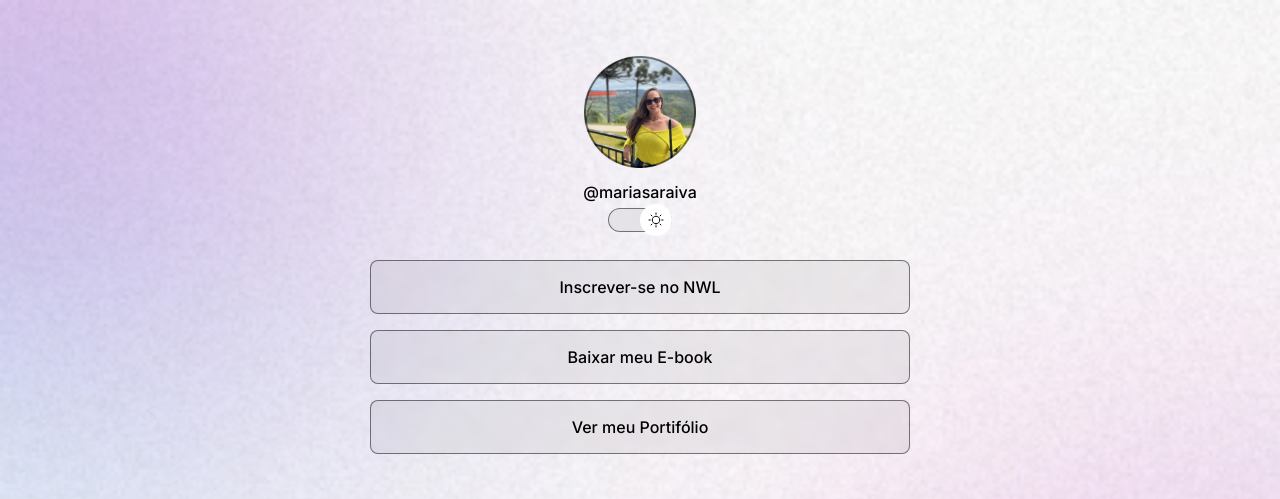
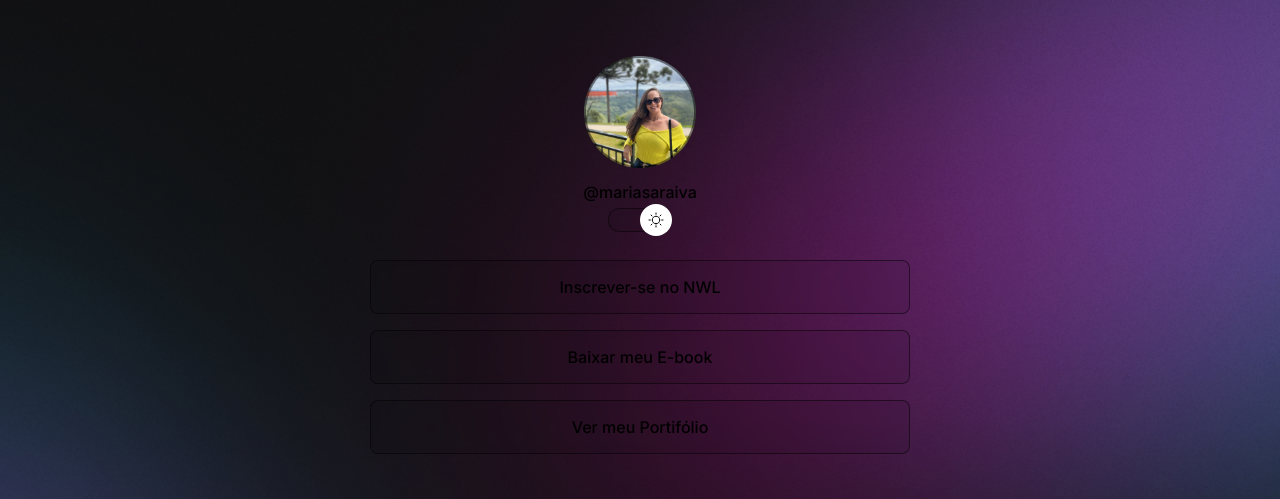
Before and after one commit to MariaAires-TI/portifolio, a plain HTML site: page index.html in a window 1280 px wide. Shown: the top 499 px of the page. Drawn offline with nearby package versions, Linux system fonts and the light colour scheme.

Commit message:
change background based on media queries

```diff
--- a/style.css
+++ b/style.css
@@ -10,7 +10,7 @@
     --bg-url: url(./bg-mobile.jpg) ;
     --border-color: rgba(255, 255, 255, 0.5);
     --bg-button-color: rgba(255, 255, 255, 0.10);
-    --switch-bg-url: url(./MoonStars.svg)
+    --switch-bg-url: url(./MoonStars.svg);
 }
 
 .light {
@@ -20,11 +20,9 @@
     --border-color: rgba(0, 0, 0, 0.5);
      /* surface-color */
     --bg-button-color: rgba(0, 0, 0, 0.05);
-    --switch-bg-url: url(./Sun.svg)
-
+    --switch-bg-url: url(./Sun.svg);
 
 }
-
 
 
 body * {
@@ -40,6 +38,7 @@ body {
 
     /* background: img, repeat, position, size */
     background: var(--bg-url)  no-repeat top center/cover;
+    height: 100vh;
 }
 
 
@@ -174,3 +173,19 @@ footer {
     text-align: center;
     font-size: 14px;
 }
+
+@media (min-width: 700px) {
+    :root {
+       --bg-url: url('./bg-desktop.jpg');
+    }
+
+    :light {
+        --bg-url: url('./bg-desktop-light.jpg');
+    }
+}
+
+/* @media(max-width:650px){
+    :root {
+        --p-color: rgb(16, 8, 232);
+    }
+} */
```
